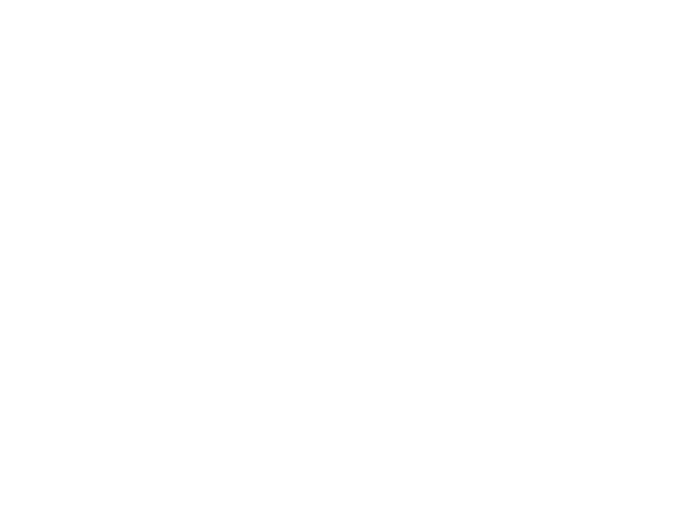
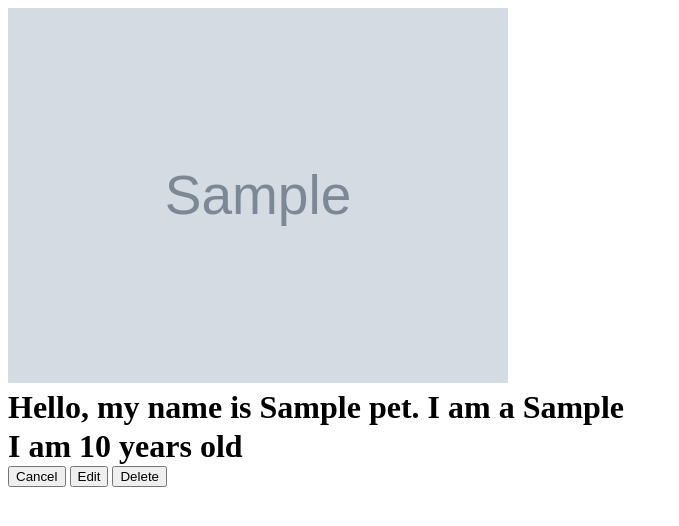
Before and after one commit to Eduardo-Zagalsky/Agency, a Flask app: page /1 in a window 1280 px wide. Before the commit the part shown is empty. Shown: the top 526 px of the page, without its empty margins (0-679 px from the left). Run offline with Flask 2, Linux system fonts and the light colour scheme; tables that the repository leaves empty hold one stand-in row (values such as "Sample post"); grey boxes marked "Sample" are stand-in pictures.

Commit message:
added the photo and caption to the details as well as giving the buttons functionality

```diff
--- a/templates/details.html
+++ b/templates/details.html
@@ -1,5 +1,16 @@
 {% extends 'base.html' %}
 {% block title %}{{pet.name}}{% endblock %}
 {% block content %}
-
-{% endblock %}
+<img class="photo" src="{{pet.photo_url}}" alt="pet.name">
+<h1>Hello, my name is {{pet.name}}. I am a {{pet.species}}</h3>
+    <h1>I am {{pet.age}} years old</h1>
+    <form action="/">
+        <button>Cancel</button>
+    </form>
+    <form action="/{{pet.id}}/edit">
+        <button>Edit</button>
+    </form>
+    <form action="/{{pet.id}}/delete" method="post">
+        <button>Delete</button>
+    </form>
+    {% endblock %}
```
